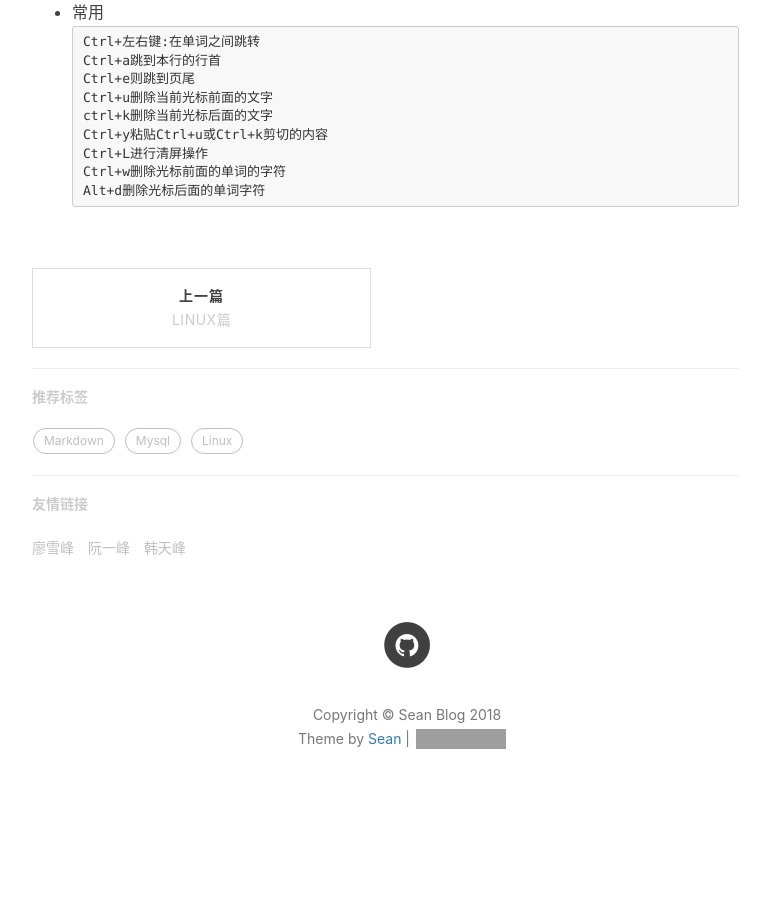
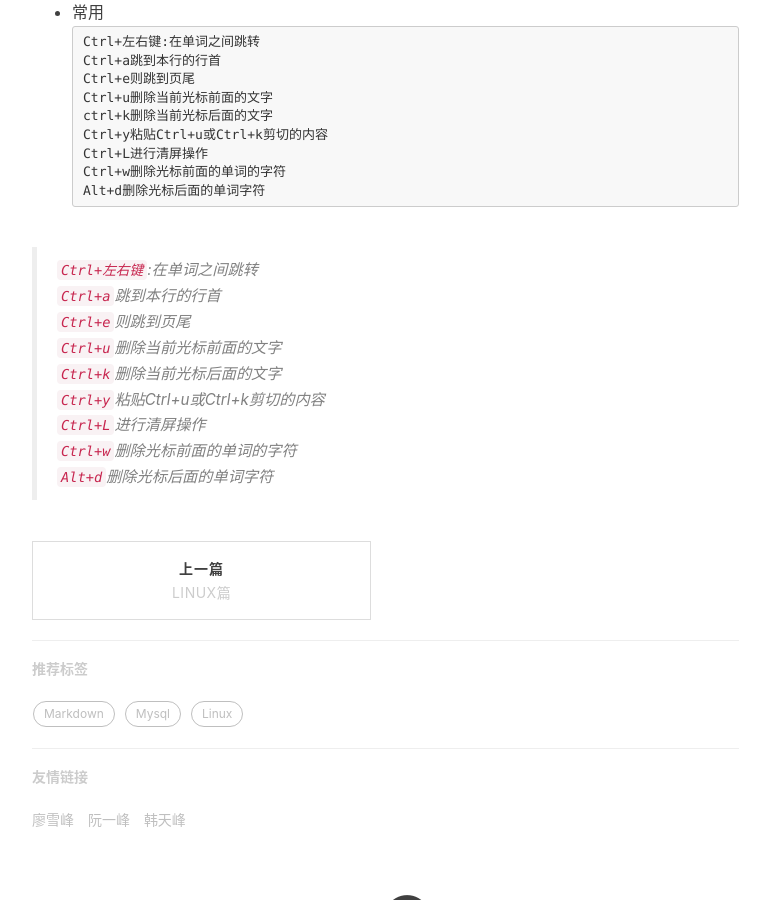
Before and after one commit to xuchaobing01/xuchaobing01.github.io, a Jekyll site: the page built from _posts/2018-06-29-linux_cursor_line.markdown, in a window 1280 px wide and 900 px high, scrolled down 681 px. Shown: the whole window, without its empty margins (233-1003 px from the left). Built offline with Jekyll 4.4.1, drawn with Linux system fonts in a browser that asks for light colours; nearby versions of some CDN libraries; comment, search, counter and statistics services are not loaded; before the commit the page ends 1524 px from its top, so only the background shows below that; grey boxes are pictures that could not be loaded.

Commit message:
fix(Linux/cursor/line): 编辑linux 命令行 光标操作技巧

````diff
--- a/_posts/2018-06-29-linux_cursor_line.markdown
+++ b/_posts/2018-06-29-linux_cursor_line.markdown
@@ -25,3 +25,13 @@ Ctrl+L进行清屏操作
 Ctrl+w删除光标前面的单词的字符
 Alt+d删除光标后面的单词字符
 ```
+
+>`Ctrl+左右键`:在单词之间跳转<br/>
+>`Ctrl+a`跳到本行的行首<br/>
+>`Ctrl+e`则跳到页尾<br/>
+>`Ctrl+u`删除当前光标前面的文字<br/>
+>`Ctrl+k`删除当前光标后面的文字<br/>
+>`Ctrl+y`粘贴Ctrl+u或Ctrl+k剪切的内容<br/>
+>`Ctrl+L`进行清屏操作<br/>
+>`Ctrl+w`删除光标前面的单词的字符<br/>
+>`Alt+d`删除光标后面的单词字符<br/>
````
